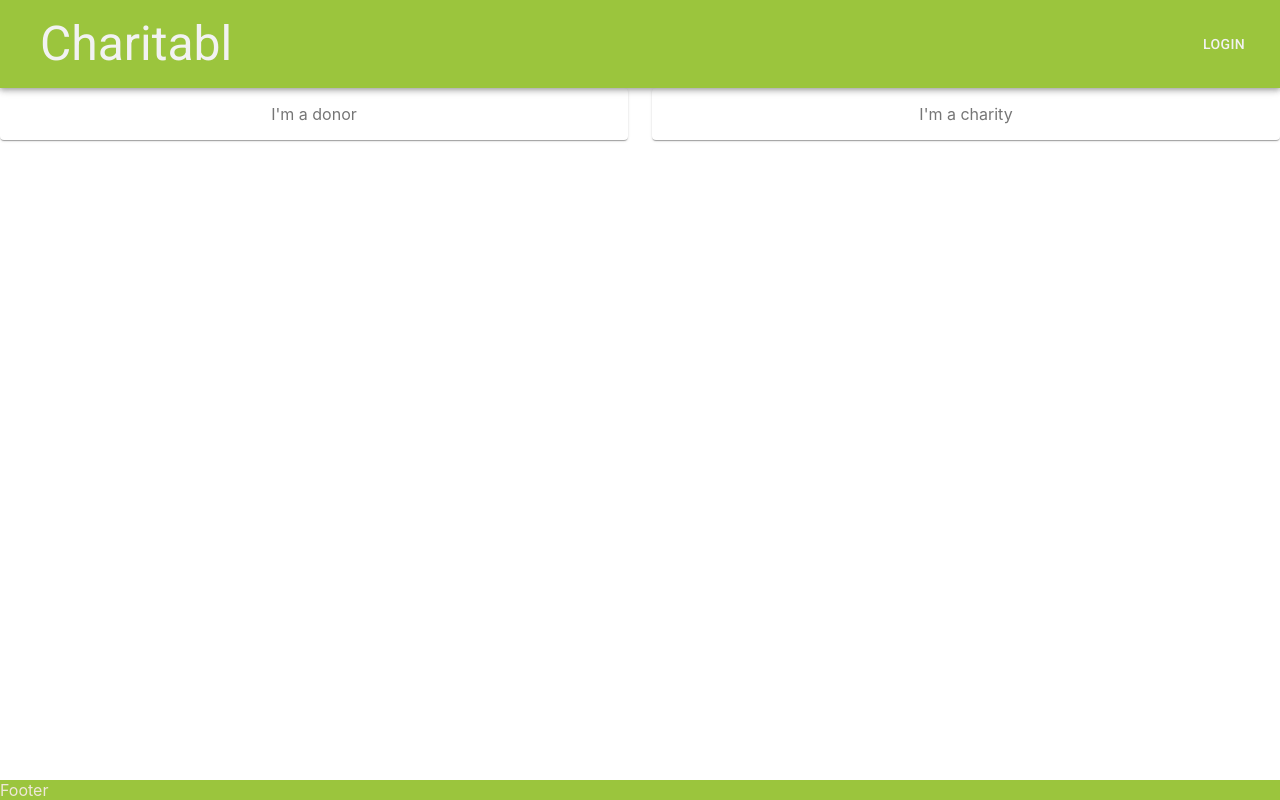
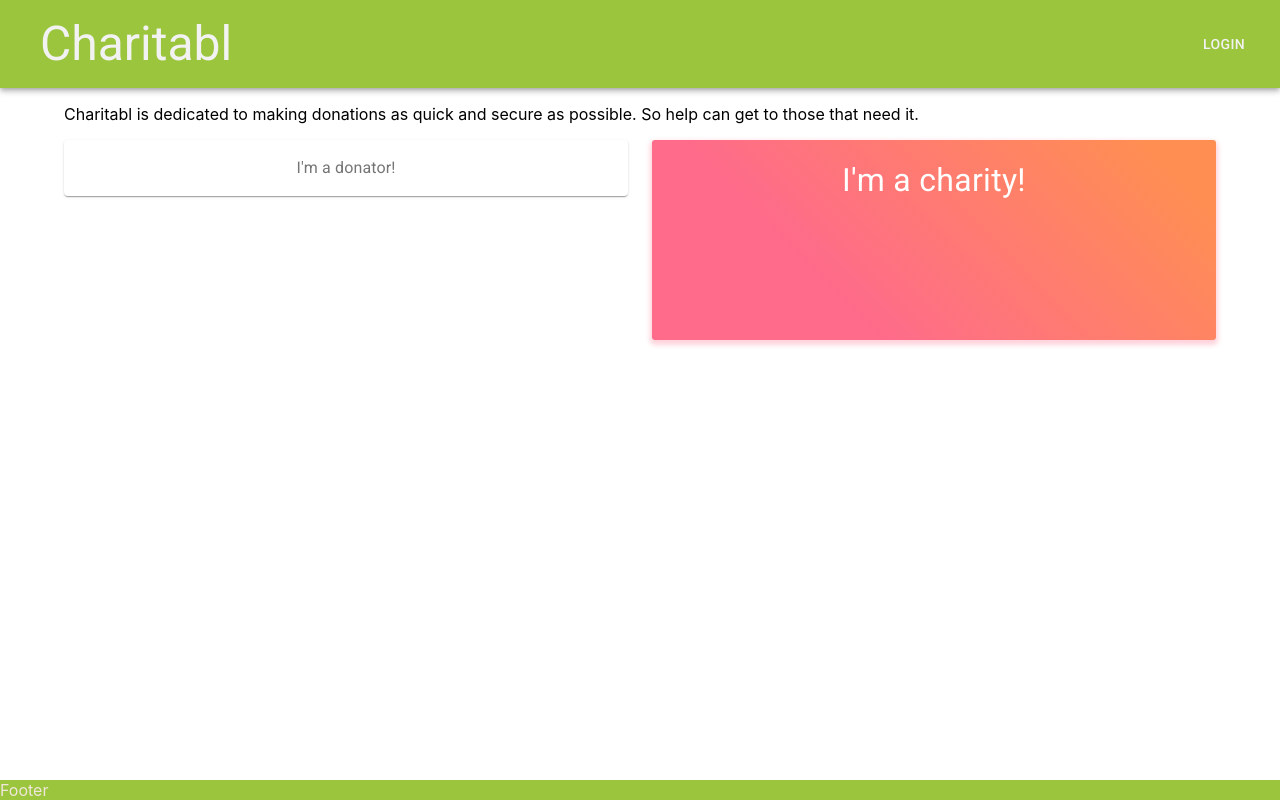
Before and after one commit to RandomHilarity/charitabl, a React (Create React App) app: page / in a window 1280 px wide. Built offline with nearby package versions, Linux system fonts and the light colour scheme.

Commit message:
adding more stories and test arrays

```diff
--- a/src/components/landing.js
+++ b/src/components/landing.js
@@ -2,6 +2,9 @@ import React from 'react';
 import { makeStyles } from '@material-ui/core/styles';
 import Paper from '@material-ui/core/Paper';
 import Grid from '@material-ui/core/Grid';
+
+import Donator from './landing_donator'
+import Charity from './landing_charity'
 
 const useStyles = makeStyles(theme => ({
   root: {
@@ -19,14 +22,21 @@ export default function CenteredGrid() {
   const classes = useStyles();
 
   return (
+    <div class="main">
+      <section>
+        <p>
+        Charitabl is dedicated to making donations as quick and secure as possible.  So help can get to those that need it.
+        </p>
+      </section>
       <div className={classes.root} class="navy">
         <Grid container spacing={3}>
           <Grid item xs={6}>
-          <Paper className={classes.paper}>I'm a donor</Paper>
+            <Donator/>
           </Grid>
           <Grid item xs={6}>
-          <Paper className={classes.paper}>I'm a charity</Paper>
+            <Charity/>
           </Grid>
         </Grid>
       </div>
+    </div>
   )}
--- /dev/null
+++ b/src/components/landing_charity.js
@@ -0,0 +1,46 @@
+import React from 'react';
+import { makeStyles } from '@material-ui/core/styles';
+import Card from '@material-ui/core/Card';
+import CardActionArea from '@material-ui/core/CardActionArea';
+import CardContent from '@material-ui/core/CardContent';
+import Typography from '@material-ui/core/Typography';
+
+const useStyles = makeStyles({
+    card: {
+        background: 'linear-gradient(45deg, #FE6B8B 30%, #FF8E53 90%)',
+        border: 0,
+        borderRadius: 3,
+        boxShadow: '0 3px 5px 2px rgba(255, 105, 135, .3)',
+        color: 'white',
+        height: 48,
+        padding: '0 30px',
+        minHeight: 200,
+        minWidth: 200,
+    },
+    text: {
+      fontSize: 32,
+      textAlign: "center",
+      marginBottom: 12
+
+    },
+  });
+
+  const action = function() {
+    console.log("Pressed a button! Placeholder")
+  };
+
+  export default function SimpleCard() {
+    const classes = useStyles();
+
+    return (
+      <Card className={classes.card} onClick={()=>action()}>
+        <CardActionArea>
+          <CardContent>
+            <Typography className={classes.text}>
+            I'm a charity!
+            </Typography>
+          </CardContent>
+        </CardActionArea>
+      </Card>
+    );
+  }
--- /dev/null
+++ b/src/components/landing_donator.js
@@ -0,0 +1,38 @@
+import React from 'react';
+import { makeStyles } from '@material-ui/core/styles';
+import Card from '@material-ui/core/Card';
+import CardActionArea from '@material-ui/core/CardActionArea';
+import CardContent from '@material-ui/core/CardContent';
+import Typography from '@material-ui/core/Typography';
+
+const useStyles = makeStyles({
+  card: {
+    minWidth: 200,
+    minHeight: 200,
+  },
+  text: {
+    fontSize: 14,
+    textAlign: "center",
+    marginBottom: 12
+  },
+});
+
+const action = function() {
+  console.log("Pressed a button! Placeholder")
+};
+
+export default function SimpleCard() {
+  const classes = useStyles();
+
+  return (
+    <Card className={classes.text} onClick={()=>action()}>
+      <CardActionArea>
+        <CardContent>
+          <Typography className="h3" color="textSecondary">
+          I'm a donator!
+          </Typography>
+        </CardContent>
+      </CardActionArea>
+    </Card>
+  );
+}
--- a/src/components/styles/App.css
+++ b/src/components/styles/App.css
@@ -1,5 +1,10 @@
 .App {
   text-align: center;
+}
+
+.main {
+  margin: auto;
+  width: 90%;
 }
 
 .footer {
```
Also changed, not shown: src/components/signup.js (+149 -1 lines), 1 other file (tests, documents, lock files or other folders). Lines whose indentation alone changed are shown as unchanged.
